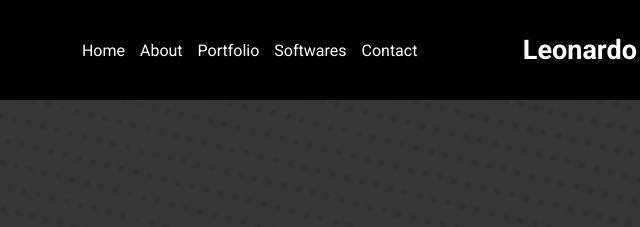
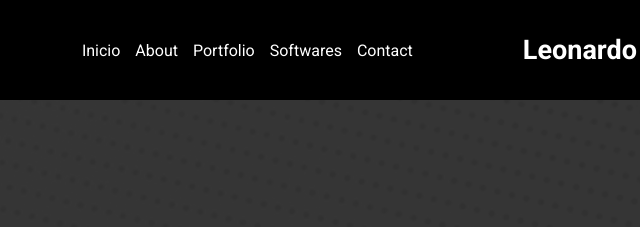
Before and after one commit to leonardo-astete/web-personal, a website: page index.html in a window 1280 px wide. Shown: the top 227 px of the page, 17-657 px from the left. Drawn offline with Linux system fonts and the light colour scheme.

Commit message:
Update nav

```diff
--- a/index.html
+++ b/index.html
@@ -15,7 +15,7 @@
     <header>
       <nav class="fondoNav">
         <ul>
-            <li><a class="pagActive" href="#">Home</a></li>
+            <li><a class="pagActive" href="#">Inicio</a></li>
             <li><a href="/pages/about.html">About</a></li>
             <li><a href="/pages/portfolio.html">Portfolio</a></li>
             <li><a href="/pages/softwares.html">Softwares</a></li>
```
